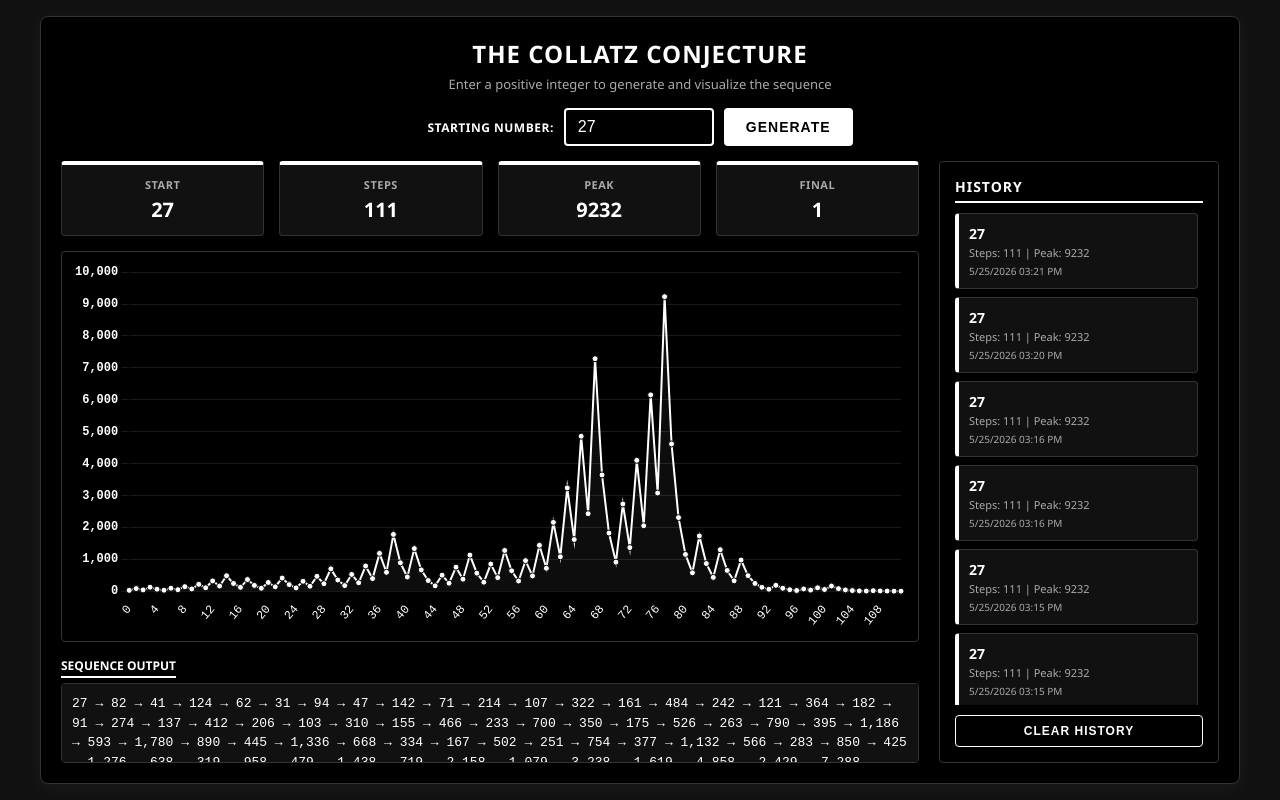
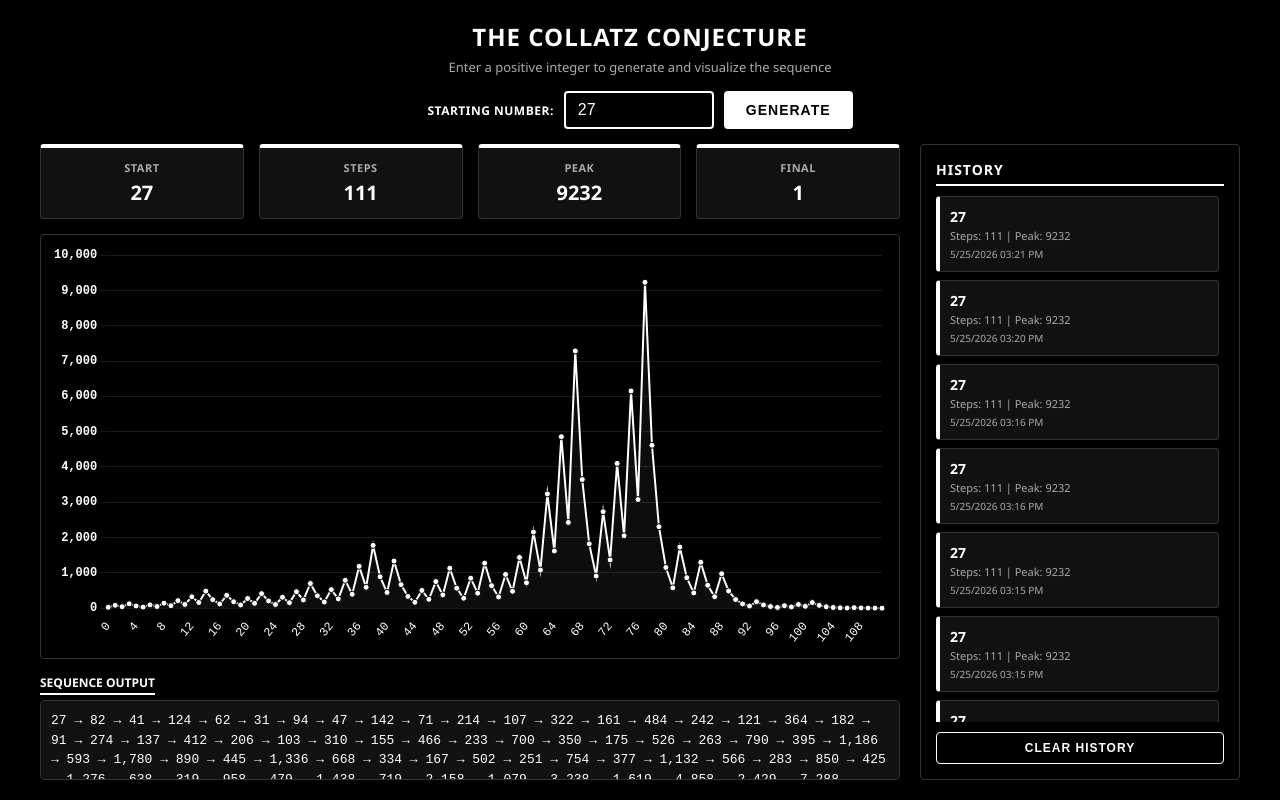
Before and after one commit to MaybeUrMayur/collatz_sequence, a Django app: page / in a window 1280 px wide. Run offline with Django 5.2, Linux system fonts and the light colour scheme; data comes from the database, SQL or seed files in the repository; both versions use the stored data as it was after the commit.

Commit message:
update 2

```diff
--- a/App/api/templates/api/collatz.html
+++ b/App/api/templates/api/collatz.html
@@ -3,7 +3,7 @@
 <head>
     <meta charset="UTF-8">
     <meta name="viewport" content="width=device-width, initial-scale=1.0">
-    <title>Collatz Sequence Generator - Dark Mode</title>
+    <title>Collatz Sequence Generator - Full Width</title>
     <script src="https://cdn.jsdelivr.net/npm/chart.js"></script>
     <style>
         * {
@@ -15,22 +15,18 @@
         /* Prevent page scrolling entirely */
         html, body {
             height: 100vh;
+            width: 100vw;
             overflow: hidden;
             font-family: 'Segoe UI', Tahoma, Geneva, Verdana, sans-serif;
-            background: #111111; /* Dark background */
+            background: #000000; /* Match container background */
             color: #ffffff;
         }
 
         .container {
             background: #000000;
-            border: 1px solid #333333;
-            border-radius: 8px;
-            box-shadow: 0 4px 20px rgba(255, 255, 255, 0.05);
-            max-width: 1200px;
-            width: 100%;
-            height: 96vh; /* Leave a small margin top/bottom */
-            margin: 2vh auto;
-            padding: 20px;
+            width: 100vw;
+            height: 100vh; /* Fill entire screen */
+            padding: 20px 40px; /* Added extra horizontal padding for readability */
             display: flex;
             flex-direction: column;
         }
@@ -248,7 +244,7 @@
 
         /* --- History Area --- */
         .history-section {
-            width: 280px;
+            width: 320px; /* Slightly wider to balance the new full width */
             background: #000000;
             border-radius: 4px;
             padding: 15px;
```
Also changed, not shown: App/db.sqlite3.
